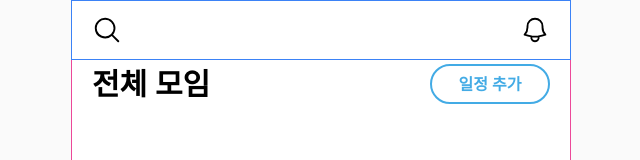
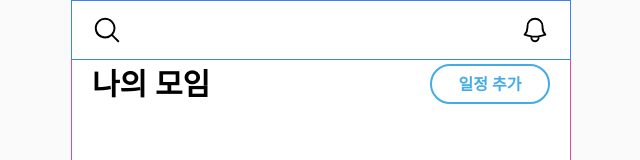
Before and after one commit to Mallang-Mallang/Damoim, a Next.js app: page /mypage in a window 1280 px wide. Shown: the top 160 px of the page, without its empty margins (319-959 px from the left). Built offline with nearby package versions, Linux system fonts and the light colour scheme.

Commit message:
[Web] Fix Mypage

```diff
--- a/pages/mypage.tsx
+++ b/pages/mypage.tsx
@@ -13,7 +13,7 @@ export default function Mypage() {
 
       <div className="px-5 h-[910px] bg-white">
         <div className="flex justify-between items-center mb-[105px]">
-          <h1 className="text-[30px] font-semibold">전체 모임</h1>
+          <h1 className="text-[30px] font-semibold">나의 모임</h1>
           <Link href="./add_schedule">
             <div className="flex border-2 border-[#43ABE5] text-[#43ABE5] font-semibold w-[120px] h-[40px] rounded-full justify-center items-center">
               일정 추가
```
